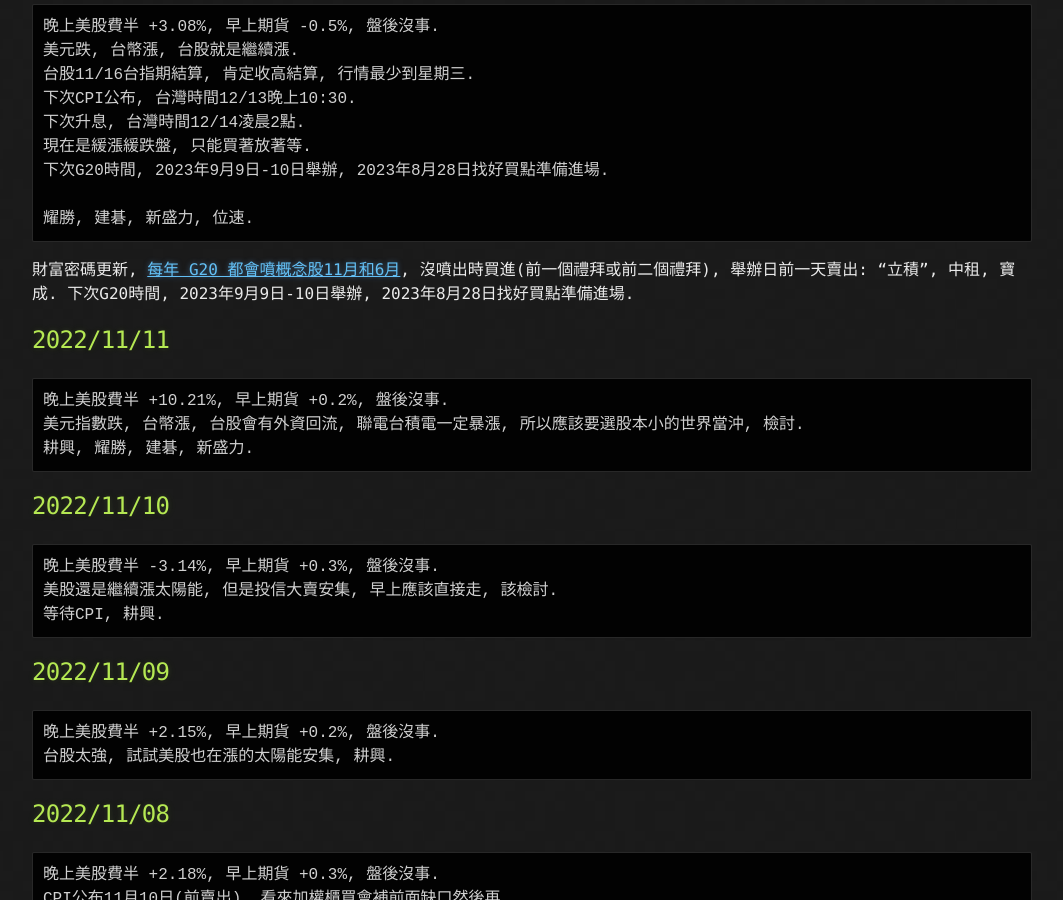
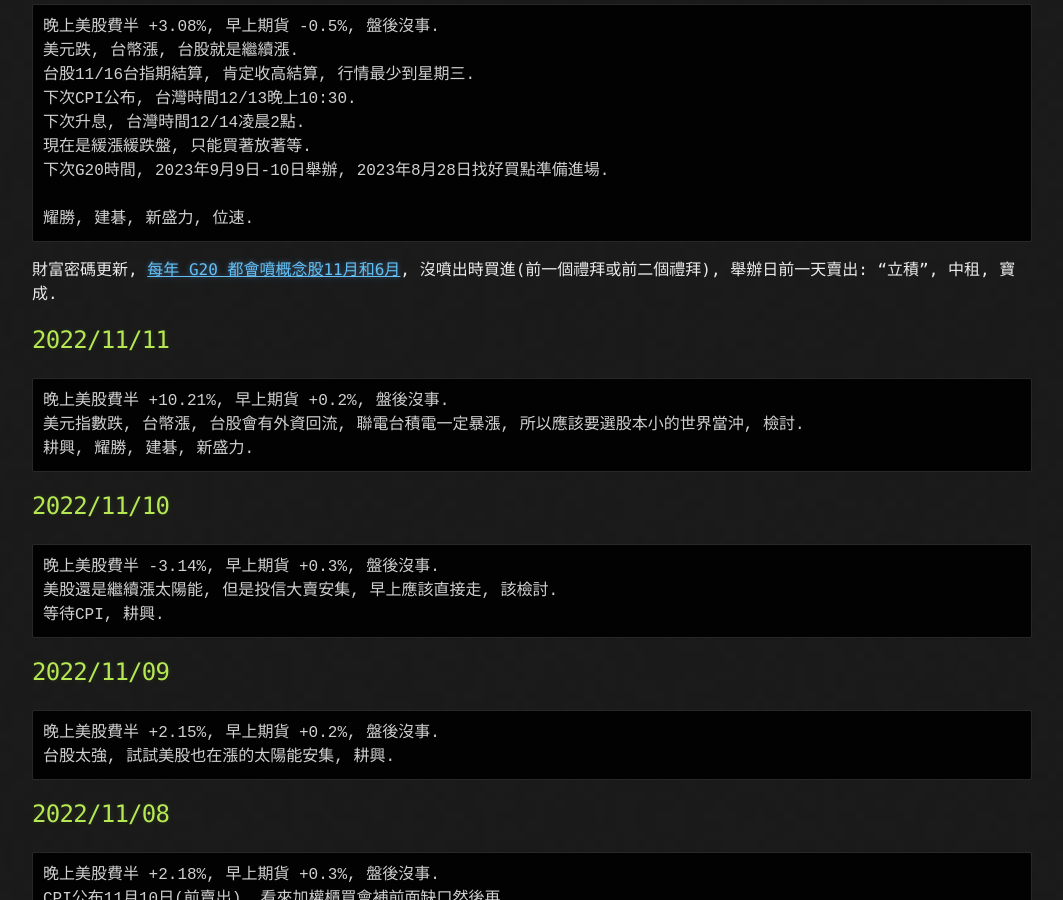
Before and after one commit to lepg5487/Stock_God, a Jekyll site: the page built from index.md, in a window 1280 px wide and 900 px high, scrolled down 534 px. Shown: the whole window, without its empty margins (108-1171 px from the left). Built offline with Jekyll 4.4.1, drawn with Linux system fonts in a browser that asks for light colours; our own code applies the rules of GitHub Pages for plain Markdown files.

Commit message:
Update index.md

````diff
--- a/index.md
+++ b/index.md
@@ -25,7 +25,6 @@ layout: testlayouts
 耀勝, 建碁, 新盛力, 位速.
 ```
 財富密碼更新, [每年 G20 都會噴概念股11月和6月](https://zh.wikipedia.org/zh-tw/%E4%BA%8C%E5%8D%81%E5%9C%8B%E9%9B%86%E5%9C%98), 沒噴出時買進(前一個禮拜或前二個禮拜), 舉辦日前一天賣出: "立積", 中租, 寶成.
-下次G20時間, 2023年9月9日-10日舉辦, 2023年8月28日找好買點準備進場.
 
 ## 2022/11/11
 ```
````
